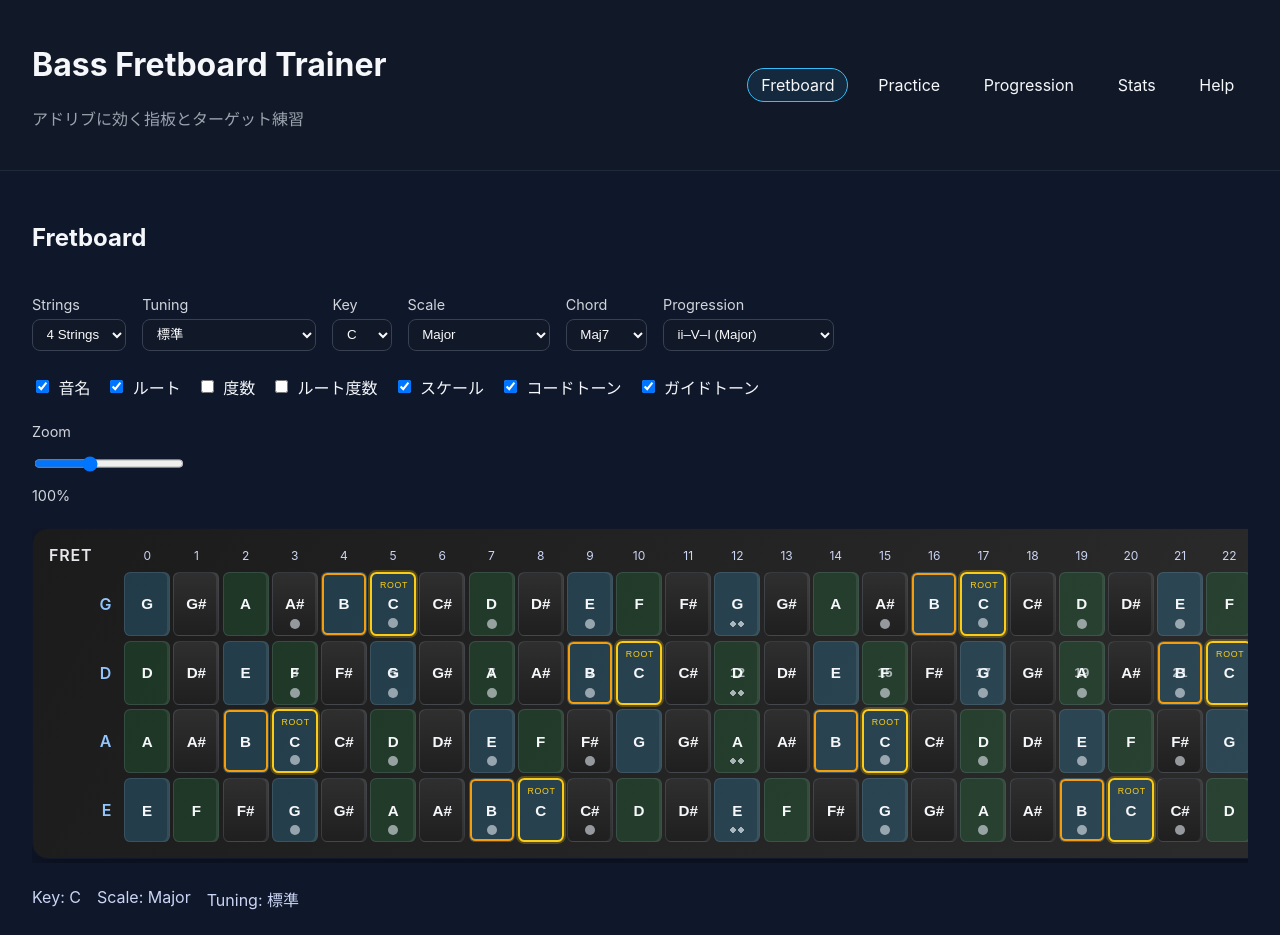
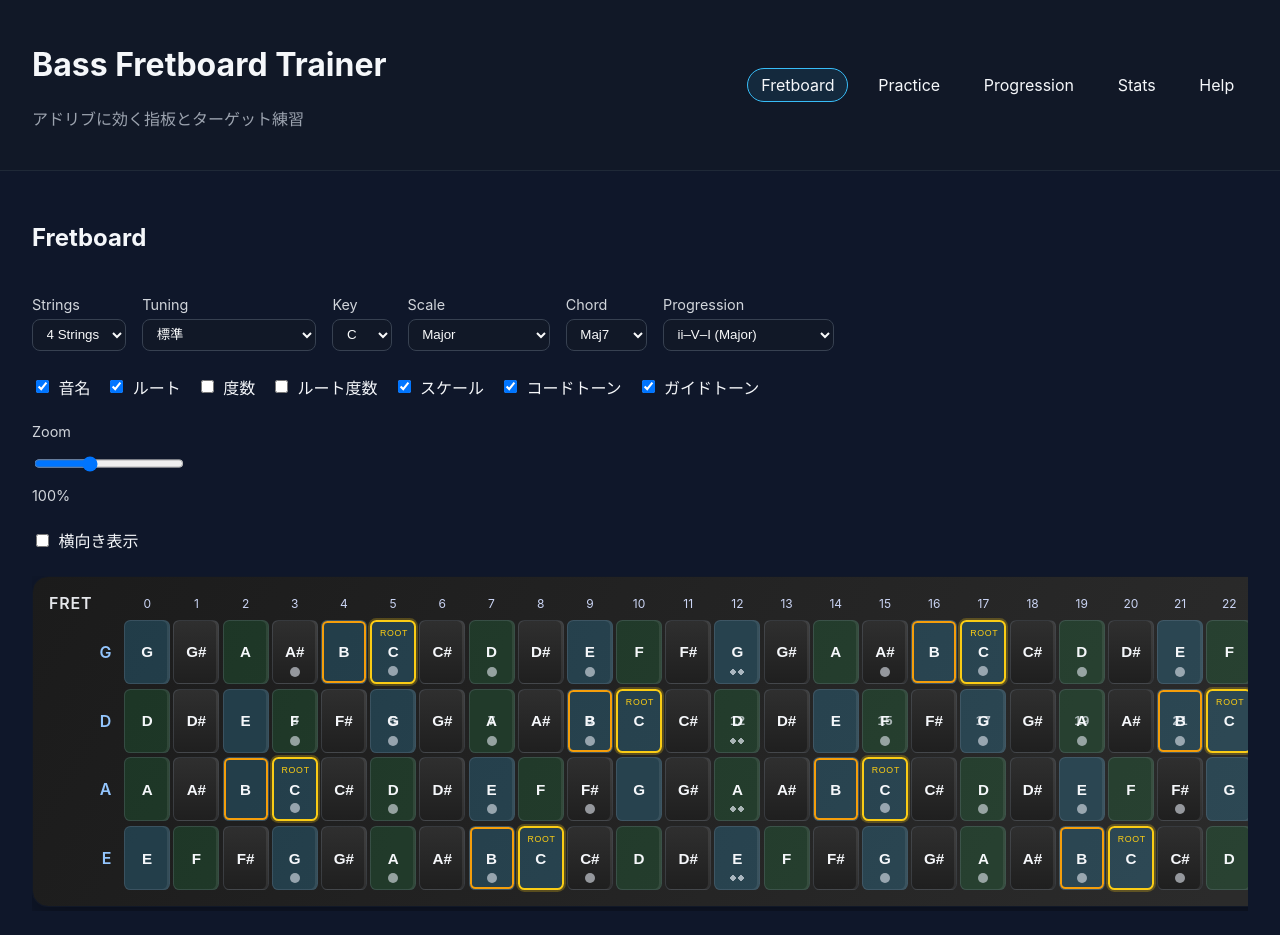
Before and after one commit to tone-kikuchi/bass-fretboard-trainer, a React (Vite) app: page /#/ in a window 1280 px wide. Shown: the top 935 px of the page. Built offline with nearby package versions, Linux system fonts and the light colour scheme.

Commit message:
Add landscape mode for fretboard view

```diff
--- a/src/App.tsx
+++ b/src/App.tsx
@@ -29,6 +29,7 @@ export default function App() {
     stringCount,
     tuningId,
     zoom,
+    isLandscape,
     layers,
     setKeyRoot,
     setScaleId,
@@ -37,6 +38,7 @@ export default function App() {
     setStringCount,
     setTuningId,
     setZoom,
+    setLandscape,
     setLayer,
   } = useAppStore();
   const tuning = useMemo(() => buildTuning(stringCount, tuningId), [stringCount, tuningId]);
@@ -169,7 +171,23 @@ export default function App() {
                     <span>{Math.round(zoom * 100)}%</span>
                   </label>
                 </div>
-                <FretboardGrid cells={cells} layers={layers} highlights={highlights} zoom={zoom} />
+                <div className="view-toggles">
+                  <label className="toggle">
+                    <input
+                      type="checkbox"
+                      checked={isLandscape}
+                      onChange={(event) => setLandscape(event.target.checked)}
+                    />
+                    横向き表示
+                  </label>
+                </div>
+                <FretboardGrid
+                  cells={cells}
+                  layers={layers}
+                  highlights={highlights}
+                  zoom={zoom}
+                  isLandscape={isLandscape}
+                />
                 <div className="legend">
                   <span>Key: {noteNumberToName(keyRoot)}</span>
                   <span>Scale: {scale.name}</span>
@@ -249,6 +267,16 @@ export default function App() {
                   onTempoChange={setTempo}
                   onToggle={() => setIsPlaying((value) => !value)}
                 />
+                <div className="view-toggles">
+                  <label className="toggle">
+                    <input
+                      type="checkbox"
+                      checked={isLandscape}
+                      onChange={(event) => setLandscape(event.target.checked)}
+                    />
+                    横向き表示
+                  </label>
+                </div>
                 <div className="progression">
                   {progression.map((step, index) => (
                     <div
@@ -265,6 +293,7 @@ export default function App() {
                   layers={layers}
                   highlights={progressionHighlights}
                   zoom={zoom}
+                  isLandscape={isLandscape}
                 />
               </section>
             }
--- a/src/components/FretboardGrid.tsx
+++ b/src/components/FretboardGrid.tsx
@@ -17,6 +17,7 @@ type FretboardGridProps = {
   layers: LayerSettings;
   highlights: HighlightSet;
   zoom: number;
+  isLandscape?: boolean;
   onCellClick?: (cell: FretboardCell) => void;
 };
 
@@ -29,6 +30,7 @@ export default function FretboardGrid({
   layers,
   highlights,
   zoom,
+  isLandscape = false,
   onCellClick,
 }: FretboardGridProps) {
   const maxFret = cells.reduce((max, cell) => Math.max(max, cell.fret), 0);
@@ -56,7 +58,10 @@ export default function FretboardGrid({
   const middleStringIndex = Math.floor((strings.length - 1) / 2);
 
   return (
-    <div className="fretboard__wrapper">
+    <div
+      className={`fretboard__wrapper${isLandscape ? ' fretboard__wrapper--landscape' : ''}`}
+    >
+      <div className={`fretboard__frame${isLandscape ? ' fretboard__frame--landscape' : ''}`}>
         <div className="fretboard" style={{ transform: `scale(${zoom})` }}>
           <div className="fretboard__numbers">
             <div className="fretboard__corner">Fret</div>
@@ -120,5 +125,6 @@ export default function FretboardGrid({
           </div>
         </div>
       </div>
+    </div>
   );
 }
--- a/src/features/practice/ChordToneLanding.tsx
+++ b/src/features/practice/ChordToneLanding.tsx
@@ -10,7 +10,7 @@ import { useStatsStore } from '../../store/statsStore';
 const MODE_ID = 'chord-landing';
 
 export default function ChordToneLanding() {
-  const { keyRoot, chordId, layers, zoom, stringCount, tuningId } = useAppStore();
+  const { keyRoot, chordId, layers, zoom, stringCount, tuningId, isLandscape } = useAppStore();
   const cells = useMemo(
     () => buildFretboard(24, buildTuning(stringCount, tuningId)),
     [stringCount, tuningId],
@@ -68,6 +68,7 @@ export default function ChordToneLanding() {
         layers={layers}
         highlights={highlights}
         zoom={zoom}
+        isLandscape={isLandscape}
         onCellClick={handleClick}
       />
     </div>
--- a/src/features/practice/DegreeQuiz.tsx
+++ b/src/features/practice/DegreeQuiz.tsx
@@ -10,7 +10,7 @@ import FretboardGrid from '../../components/FretboardGrid';
 const MODE_ID = 'degree-quiz';
 
 export default function DegreeQuiz() {
-  const { keyRoot, scaleId, layers, zoom, stringCount, tuningId } = useAppStore();
+  const { keyRoot, scaleId, layers, zoom, stringCount, tuningId, isLandscape } = useAppStore();
   const cells = useMemo(
     () => buildFretboard(24, buildTuning(stringCount, tuningId)),
     [stringCount, tuningId],
@@ -62,6 +62,7 @@ export default function DegreeQuiz() {
           intervalMap: layers.showIntervals ? intervalMap : new Map<number, string>(),
         }}
         zoom={zoom}
+        isLandscape={isLandscape}
         onCellClick={handleClick}
       />
     </div>
--- a/src/features/practice/GuideToneTrainer.tsx
+++ b/src/features/practice/GuideToneTrainer.tsx
@@ -10,7 +10,7 @@ import { useStatsStore } from '../../store/statsStore';
 const MODE_ID = 'guide-tone';
 
 export default function GuideToneTrainer() {
-  const { keyRoot, progressionId, layers, zoom, stringCount, tuningId } = useAppStore();
+  const { keyRoot, progressionId, layers, zoom, stringCount, tuningId, isLandscape } = useAppStore();
   const cells = useMemo(
     () => buildFretboard(24, buildTuning(stringCount, tuningId)),
     [stringCount, tuningId],
@@ -71,6 +71,7 @@ export default function GuideToneTrainer() {
         layers={layers}
         highlights={highlights}
         zoom={zoom}
+        isLandscape={isLandscape}
         onCellClick={handleClick}
       />
     </div>
--- a/src/features/practice/NoteQuiz.tsx
+++ b/src/features/practice/NoteQuiz.tsx
@@ -9,7 +9,7 @@ import { useStatsStore } from '../../store/statsStore';
 const MODE_ID = 'note-quiz';
 
 export default function NoteQuiz() {
-  const { layers, zoom, stringCount, tuningId } = useAppStore();
+  const { layers, zoom, stringCount, tuningId, isLandscape } = useAppStore();
   const cells = useMemo(
     () => buildFretboard(24, buildTuning(stringCount, tuningId)),
     [stringCount, tuningId],
@@ -46,6 +46,7 @@ export default function NoteQuiz() {
           intervalMap: new Map<number, string>(),
         }}
         zoom={zoom}
+        isLandscape={isLandscape}
         onCellClick={handleClick}
       />
     </div>
--- a/src/features/practice/PracticeDashboard.tsx
+++ b/src/features/practice/PracticeDashboard.tsx
@@ -1,4 +1,5 @@
 import { useState } from 'react';
+import { useAppStore } from '../../store/appStore';
 import NoteQuiz from './NoteQuiz';
 import DegreeQuiz from './DegreeQuiz';
 import ChordToneLanding from './ChordToneLanding';
@@ -13,9 +14,20 @@ const MODES = [
 
 export default function PracticeDashboard() {
   const [mode, setMode] = useState('note');
+  const { isLandscape, setLandscape } = useAppStore();
 
   return (
     <div className="practice-dashboard">
+      <div className="view-toggles">
+        <label className="toggle">
+          <input
+            type="checkbox"
+            checked={isLandscape}
+            onChange={(event) => setLandscape(event.target.checked)}
+          />
+          横向き表示
+        </label>
+      </div>
       <div className="practice-dashboard__modes">
         {MODES.map((item) => (
           <button
--- a/src/store/appStore.ts
+++ b/src/store/appStore.ts
@@ -19,6 +19,7 @@ export type AppState = {
   stringCount: 4 | 5;
   tuningId: TuningPresetId;
   zoom: number;
+  isLandscape: boolean;
   layers: LayerSettings;
   setKeyRoot: (keyRoot: number) => void;
   setScaleId: (scaleId: string) => void;
@@ -27,6 +28,7 @@ export type AppState = {
   setStringCount: (stringCount: 4 | 5) => void;
   setTuningId: (tuningId: TuningPresetId) => void;
   setZoom: (zoom: number) => void;
+  setLandscape: (isLandscape: boolean) => void;
   setLayer: (layer: keyof LayerSettings, value: boolean) => void;
 };
 
@@ -38,6 +40,7 @@ export const useAppStore = create<AppState>((set) => ({
   stringCount: 4,
   tuningId: 'standard',
   zoom: 1,
+  isLandscape: false,
   layers: {
     showNoteNames: true,
     showRoot: true,
@@ -54,6 +57,7 @@ export const useAppStore = create<AppState>((set) => ({
   setStringCount: (stringCount) => set({ stringCount }),
   setTuningId: (tuningId) => set({ tuningId }),
   setZoom: (zoom) => set({ zoom }),
+  setLandscape: (isLandscape) => set({ isLandscape }),
   setLayer: (layer, value) =>
     set((state) => ({
       layers: {
--- a/src/styles/global.css
+++ b/src/styles/global.css
@@ -74,7 +74,8 @@ main {
 
 .selector,
 .layer-toggles,
-.zoom {
+.zoom,
+.view-toggles {
   display: flex;
   flex-wrap: wrap;
   gap: 1rem;
@@ -121,6 +122,20 @@ main {
 .fretboard__wrapper {
   overflow-x: auto;
   padding-bottom: 0.25rem;
+}
+
+.fretboard__wrapper--landscape {
+  overflow: auto;
+  padding: 1rem 0.5rem;
+}
+
+.fretboard__frame {
+  display: inline-block;
+}
+
+.fretboard__frame--landscape {
+  transform-origin: top left;
+  transform: rotate(-90deg) translateX(-100%);
 }
 
 .fretboard__numbers,
```
Lines whose indentation alone changed are shown as unchanged.
